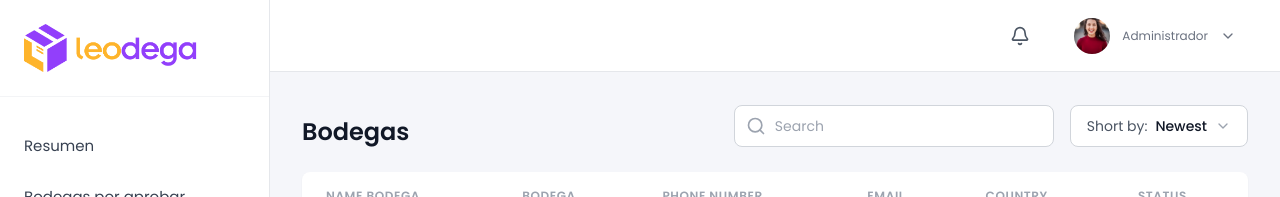
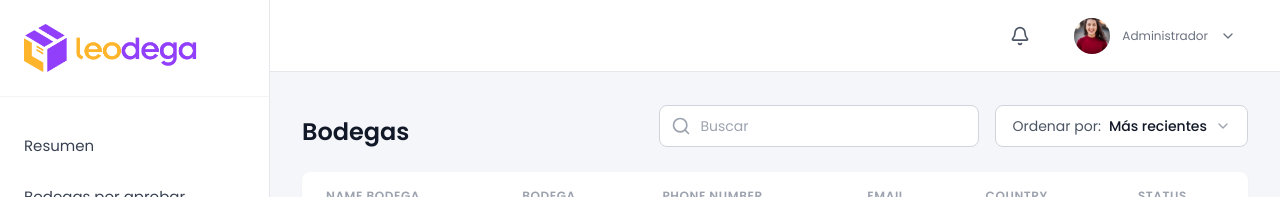
Before and after one commit to Darwin4050E/Leodega, a React (Vite) app in the folder frontend/: page /admin/bodegas in a window 1280 px wide. Shown: the top 197 px of the page. Built offline with nearby package versions, Linux system fonts and the light colour scheme; no server answers; sample sign-in values are in the browser's storage.

Commit message:
fix(admin): translate the Bodegas admin search and sort labels
Strings only, no behavior change.

```diff
--- a/frontend/src/Dashboard/BodegasAdmin.tsx
+++ b/frontend/src/Dashboard/BodegasAdmin.tsx
@@ -72,13 +72,13 @@ const BodegasAdmin = () => {
     const getSortLabel = () => {
         switch (sortBy) {
             case 'newest':
-                return 'Newest';
+                return 'Más recientes';
             case 'oldest':
-                return 'Oldest';
+                return 'Más antiguos';
             case 'name':
-                return 'Name A-Z';
+                return 'Nombre A-Z';
             default:
-                return 'Newest';
+                return 'Más recientes';
         }
     };
 
@@ -110,7 +110,7 @@ const BodegasAdmin = () => {
                         <Search className="absolute left-3 top-1/2 transform -translate-y-1/2 text-gray-400 w-5 h-5" />
                         <input
                             type="text"
-                            placeholder="Search"
+                            placeholder="Buscar"
                             value={searchTerm}
                             onChange={(e) => setSearchTerm(e.target.value)}
                             className="pl-10 pr-4 py-2.5 border border-gray-300 rounded-lg focus:outline-none focus:ring-2 focus:ring-purple-500 bg-white w-80 text-sm"
@@ -122,7 +122,7 @@ const BodegasAdmin = () => {
                             onClick={() => setMostrarMenuOrden(!mostrarMenuOrden)}
                             className="flex items-center gap-2 px-4 py-2.5 border border-gray-300 rounded-lg hover:bg-gray-50 bg-white transition-colors"
                         >
-                            <span className="text-sm text-gray-600">Short by:</span>
+                            <span className="text-sm text-gray-600">Ordenar por:</span>
                             <span className="text-sm font-medium text-gray-900">{getSortLabel()}</span>
                             <ChevronDown className="w-4 h-4 text-gray-400" />
                         </button>
@@ -145,7 +145,7 @@ const BodegasAdmin = () => {
                                         className={`w-full text-left px-4 py-2.5 text-sm hover:bg-gray-50 rounded-t-lg transition-colors ${sortBy === 'newest' ? 'text-purple-600 font-medium bg-purple-50' : 'text-gray-700'
                                             }`}
                                     >
-                                        Newest
+                                        Más recientes
                                     </button>
                                     <button
                                         onClick={() => {
@@ -155,7 +155,7 @@ const BodegasAdmin = () => {
                                         className={`w-full text-left px-4 py-2.5 text-sm hover:bg-gray-50 transition-colors ${sortBy === 'oldest' ? 'text-purple-600 font-medium bg-purple-50' : 'text-gray-700'
                                             }`}
                                     >
-                                        Oldest
+                                        Más antiguos
                                     </button>
                                     <button
                                         onClick={() => {
@@ -165,7 +165,7 @@ const BodegasAdmin = () => {
                                         className={`w-full text-left px-4 py-2.5 text-sm hover:bg-gray-50 rounded-b-lg transition-colors ${sortBy === 'name' ? 'text-purple-600 font-medium bg-purple-50' : 'text-gray-700'
                                             }`}
                                     >
-                                        Name A-Z
+                                        Nombre A-Z
                                     </button>
                                 </div>
                             </>
```
Also changed, not shown: 1 other file (tests, documents, lock files or other folders).
